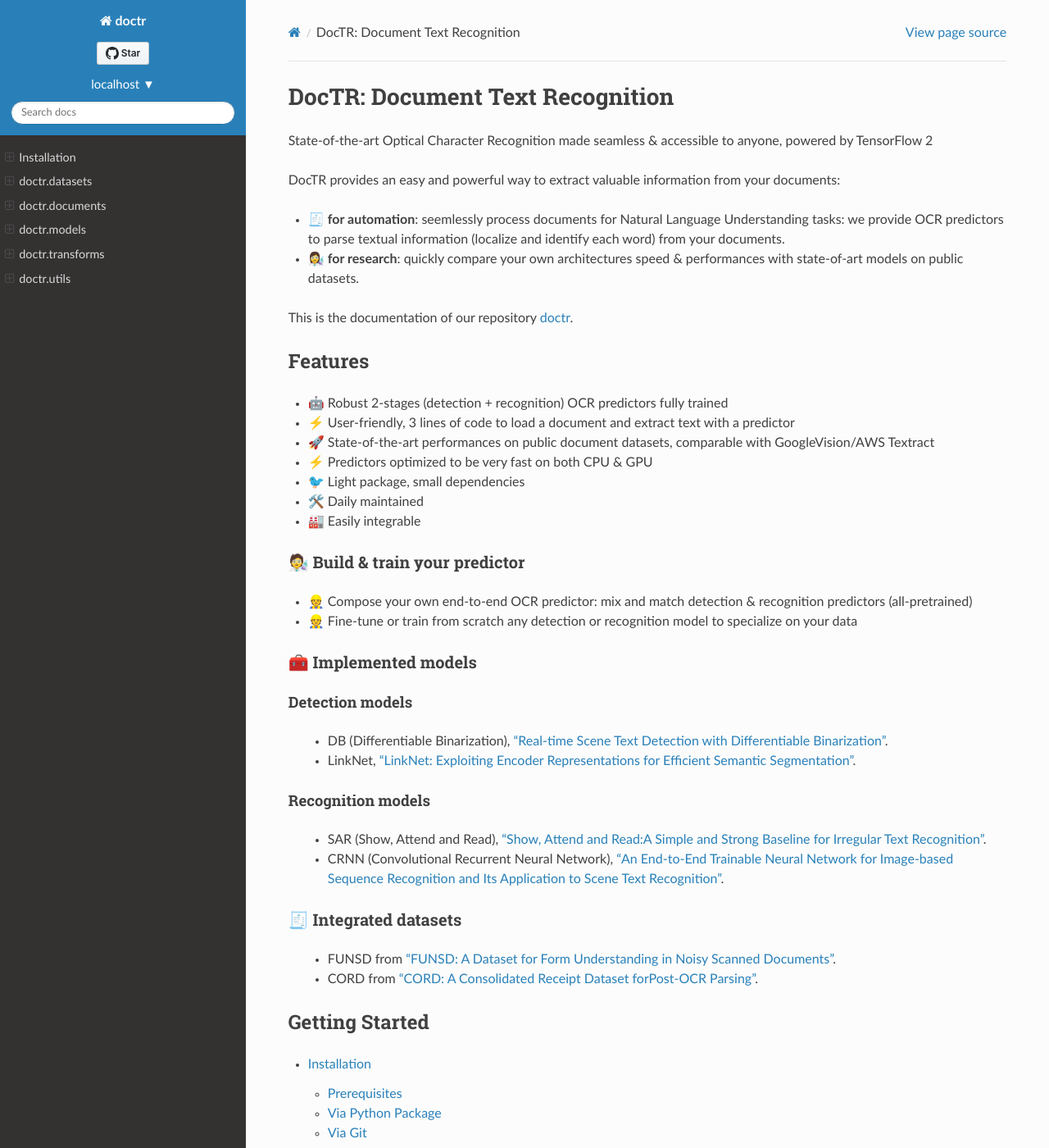
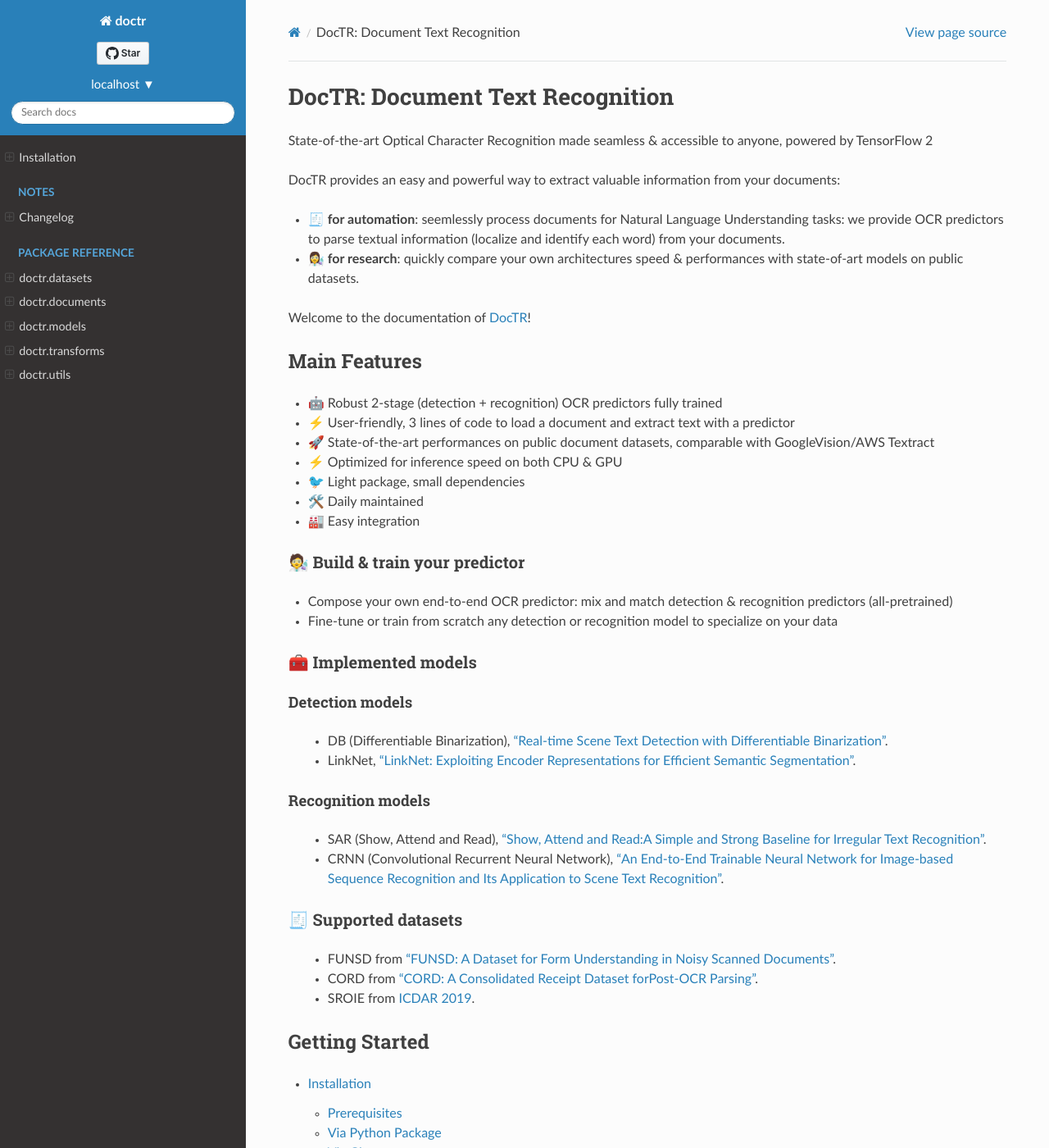
Before and after one commit to SuperAI520/Document-Text-Recognition, a Sphinx documentation site: the page built from docs/source/index.rst, in a window 1280 px wide and 1400 px high. Shown: the whole window at 82% size. Built offline with Sphinx 7.4.7 and the Read the Docs theme 2.0.0, drawn with Linux system fonts in a browser that asks for light colours; comment, search, counter and statistics services are not loaded; the version number is read from the project's files by our own code; some of the changed text lies outside the part shown.

Commit message:
docs: Added changelog to documentation and updated landing page (#279)
* docs: Added changelog to documentation

* docs: Updated landing page of documentation

* docs: Updated documentation index

* docs: Added BibTeX reference in the README

* refactor: Removed unused imports

```diff
--- a/docs/source/index.rst
+++ b/docs/source/index.rst
@@ -8,25 +8,25 @@
 * |:receipt:| **for automation**: seemlessly process documents for Natural Language Understanding tasks: we provide OCR predictors to parse textual information (localize and identify each word) from your documents.
 * |:woman_scientist:| **for research**: quickly compare your own architectures speed & performances with state-of-art models on public datasets.
 
-This is the documentation of our repository `doctr <https://github.com/mindee/doctr>`_.
+Welcome to the documentation of `DocTR <https://github.com/mindee/doctr>`_!
 
 
-Features
---------
+Main Features
+-------------
 
-* |:robot:| Robust 2-stages (detection + recognition) OCR predictors fully trained
+* |:robot:| Robust 2-stage (detection + recognition) OCR predictors fully trained
 * |:zap:| User-friendly, 3 lines of code to load a document and extract text with a predictor
 * |:rocket:| State-of-the-art performances on public document datasets, comparable with GoogleVision/AWS Textract
-* |:zap:| Predictors optimized to be very fast on both CPU & GPU
+* |:zap:| Optimized for inference speed on both CPU & GPU
 * |:bird:| Light package, small dependencies
 * |:tools:| Daily maintained
-* |:factory:| Easily integrable
+* |:factory:| Easy integration
 
 
 |:scientist:| Build & train your predictor
 ^^^^^^^^^^^^^^^^^^^^^^^^^^^^^^^^^^^^^^^^^^
-* |:construction_worker:| Compose your own end-to-end OCR predictor: mix and match detection & recognition predictors (all-pretrained)
-* |:construction_worker:| Fine-tune or train from scratch any detection or recognition model to specialize on your data
+* Compose your own end-to-end OCR predictor: mix and match detection & recognition predictors (all-pretrained)
+* Fine-tune or train from scratch any detection or recognition model to specialize on your data
 
 
 |:toolbox:| Implemented models
@@ -43,10 +43,11 @@
    * CRNN (Convolutional Recurrent Neural Network), `"An End-to-End Trainable Neural Network for Image-based Sequence Recognition and Its Application to Scene Text Recognition" <https://arxiv.org/pdf/1507.05717.pdf>`_.
 
 
-|:receipt:| Integrated datasets
-^^^^^^^^^^^^^^^^^^^^^^^^^^^^^^^
+|:receipt:| Supported datasets
+^^^^^^^^^^^^^^^^^^^^^^^^^^^^^^
    * FUNSD from `"FUNSD: A Dataset for Form Understanding in Noisy Scanned Documents" <https://arxiv.org/pdf/1905.13538.pdf>`_.
    * CORD from `"CORD: A Consolidated Receipt Dataset forPost-OCR Parsing" <https://openreview.net/pdf?id=SJl3z659UH>`_.
+   * SROIE from `ICDAR 2019 <https://rrc.cvc.uab.es/?ch=13>`_.
 
 
 Getting Started
@@ -58,18 +59,19 @@
    installing
 
 
-Contents
---------
+.. toctree::
+   :maxdepth: 2
+   :caption: Notes
+
+   changelog
+
 
 .. toctree::
-   :maxdepth: 1
+   :maxdepth: 2
+   :caption: Package Reference
 
    datasets
    documents
    models
    transforms
    utils
-
-
-.. automodule:: doctr
-   :members:
```
Also changed, not shown: README.md (+14 -0 lines), docs/source/changelog.rst (added, +14 -0 lines), 4 other files.
